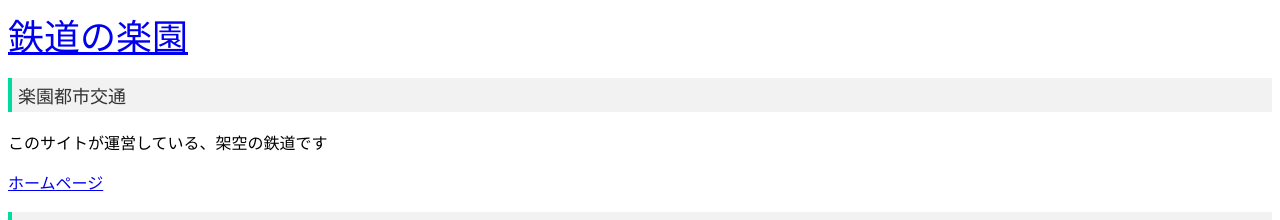
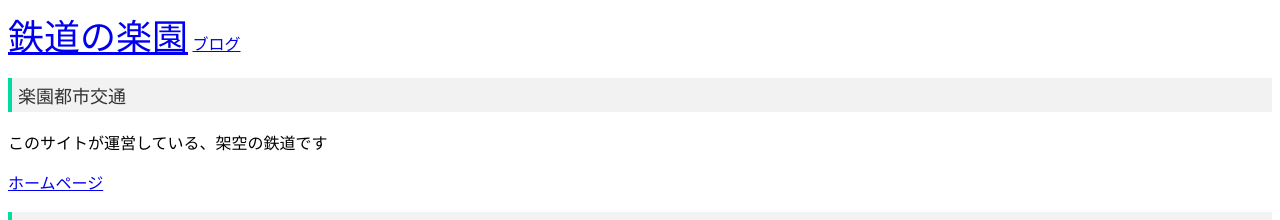
Before and after one commit to trainparadise/trainparadise, a Jekyll site: the page built from index.html, in a window 1280 px wide. Shown: the top 220 px of the page. Built offline with Jekyll 4.4.1, drawn with Linux system fonts in a browser that asks for light colours; comment, search, counter and statistics services are not loaded.

Commit message:
Update nav.html

```diff
--- a/_includes/nav.html
+++ b/_includes/nav.html
@@ -1 +1,2 @@
 <a class="title" href="{{ site.baseurl }}">鉄道の楽園</a>
+<a class="link" href="{{ site.baseurl }}.blog">ブログ</a>
```
